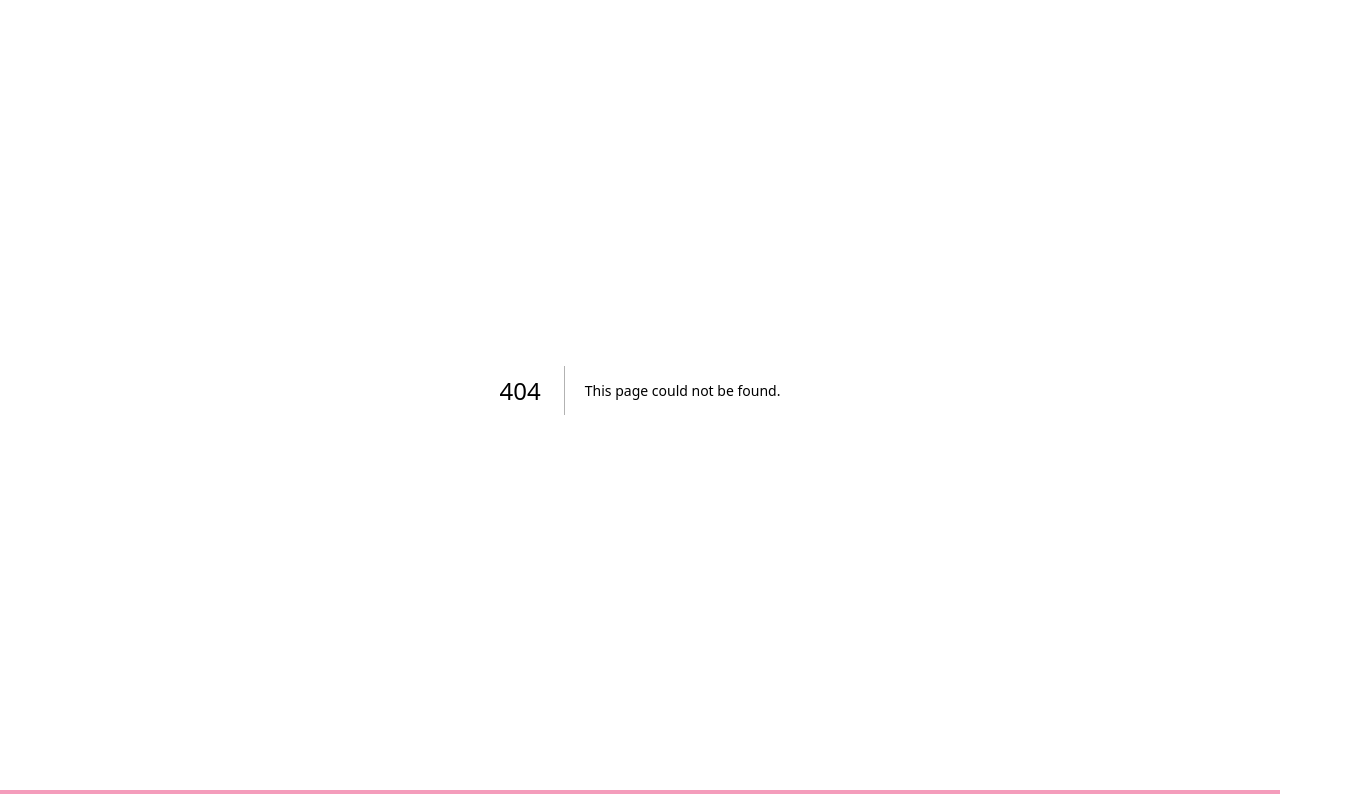
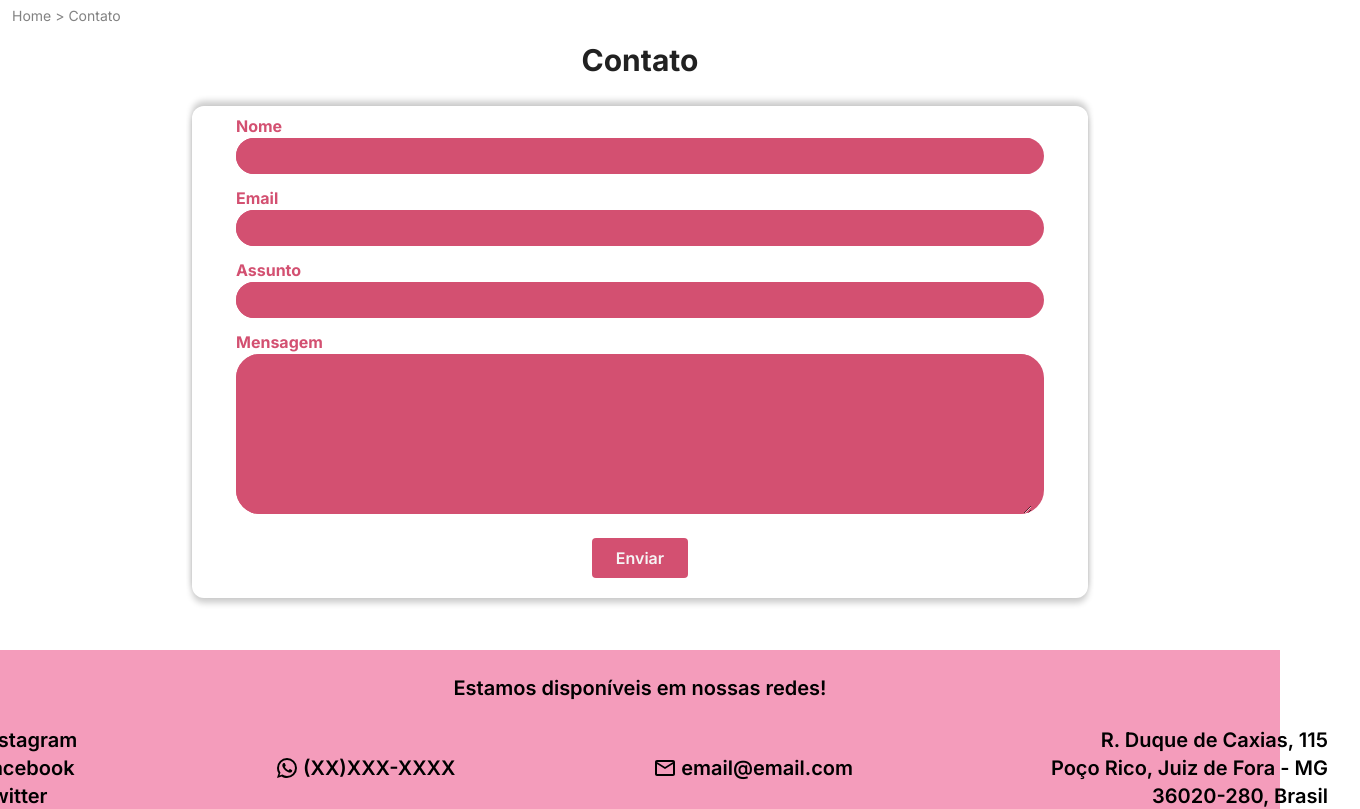
Before and after one commit to luizamc003/Next-Desafio-2025.1, a Next.js app: page /contact in a window 1280 px wide. Before the commit this address had no page. Shown: the part 200-1009 px from the top of the page, 1360 px wide, since content can reach past the window. Built offline with nearby package versions, Linux system fonts and the light colour scheme.

Commit message:
add pagina de contato

```diff
--- /dev/null
+++ b/src/app/contact/page.tsx
@@ -0,0 +1,5 @@
+import Contact from "@/components/contact-page";
+
+export default function Page() {
+  return <Contact />;
+}
--- /dev/null
+++ b/src/components/contact-page/index.tsx
@@ -0,0 +1,104 @@
+import TopNavegation from "../top-navegation";
+import {
+  EmailOutlined,
+  Instagram,
+  Facebook,
+  X,
+  WhatsApp,
+} from "@mui/icons-material";
+
+export default function Contact() {
+  const linksContact = [
+    { name: "Home", href: "/" },
+    { name: "Contato", href: "/contact" },
+  ];
+
+  return (
+    <div>
+      <TopNavegation links={linksContact} />
+      <h1 className="  text-3xl text-dark font-bold text-center">Contato</h1>
+      <div className="flex justify-center items-center py-7">
+        <div className="w-[90%] shadow-[0_-5px_6px_rgba(0.5,0.5,0.5,0.2),0_5px_6px_rgba(0.5,0.5,0.5,0.2)] rounded-xl flex justify-center items-start flex-col p-2 gap-3 md:w-[70%] md:px-11">
+          <div className="w-full ">
+            <span className="text-start text-primary-pink font-bold">Nome</span>
+            <div className=" w-full rounded-3xl overflow-hidden h-9 flex justify-center  bg-primary-pink pr-3">
+              <input
+                type="text"
+                className="px-2 w-full border-none outline-none bg-primary-pink text-white font-semibold"
+              />{" "}
+            </div>
+          </div>
+          <div className="w-full ">
+            <span className="text-start text-primary-pink font-bold">
+              Email
+            </span>
+            <div className=" w-full rounded-3xl overflow-hidden h-9 flex justify-center  bg-primary-pink pr-3">
+              <input
+                type="text"
+                className="px-2 w-full border-none outline-none bg-primary-pink text-white font-semibold"
+              />{" "}
+            </div>
+          </div>
+          <div className="w-full ">
+            <span className="text-start text-primary-pink font-bold">
+              Assunto
+            </span>
+            <div className=" w-full rounded-3xl overflow-hidden h-9 flex justify-center  bg-primary-pink pr-3">
+              <input
+                type="text"
+                className="px-2 w-full border-none outline-none bg-primary-pink text-white font-semibold"
+              />{" "}
+            </div>
+          </div>
+          <div className="w-full ">
+            <span className="text-start text-primary-pink font-bold">
+              Mensagem
+            </span>
+            <div className="w-full rounded-3xl overflow-hidden flex justify-center bg-primary-pink pr-3 h-40">
+              <textarea className="px-2 w-full border-none outline-none bg-primary-pink text-white font-semibold h-full"></textarea>
+            </div>
+          </div>
+          <div className="flex items-center justify-center py-2 sm:py-3 w-full">
+            <button className="bg-primary-pink text-white font-semibold px-4 py-1 sm:px-6 sm:py-2 rounded text-xs sm:text-base transition duration-300 ease-in-out transform hover:bg-gradient-to-r hover:from-primary-pink hover:to-secondary-pink hover:scale-105">
+              Enviar
+            </button>
+          </div>
+        </div>
+      </div>
+
+      <div className="w-full bg-secondary-pink flex justify-center items-center flex-col gap-6 py-6 my-6">
+        <span className="text-xl font-semibold text-center">
+          Estamos disponíveis em nossas redes!
+        </span>
+        <div className="flex flex-col md:justify-between md:w-[1440px] md:px-8 text-xl font-semibold justify-center items-center gap-3 lg:flex-row">
+          <div className="flex flex-col">
+            <div className="flex gap-1">
+              <Instagram />
+              <span>Instagram</span>
+            </div>
+            <div className="flex gap-1">
+              <Facebook />
+              <span>Facebook</span>
+            </div>
+            <div className="flex gap-1">
+              <X />
+              <span>Twitter</span>
+            </div>
+          </div>
+          <div className="flex gap-1 items-center">
+            <WhatsApp />
+            <span>(XX)XXX-XXXX</span>
+          </div>
+          <div className="flex gap-1 items-center">
+            <EmailOutlined />
+            <span>email@email.com</span>
+          </div>
+          <p className="lg:text-end flex items-center text-center">
+            R. Duque de Caxias, 115 <br /> Poço Rico, Juiz de Fora - MG <br />
+            36020-280, Brasil
+          </p>
+        </div>
+      </div>
+    </div>
+  );
+}
--- a/src/components/header/navbar/index.tsx
+++ b/src/components/header/navbar/index.tsx
@@ -2,9 +2,9 @@ import Link from "next/link";
 import { ManageAccountsOutlined } from "@mui/icons-material";
 
 const links = [
-  { href: "/home", label: "Home" },
-  { href: "/produtos", label: "Produtos" },
-  { href: "/contato", label: "Contato" },
+  { href: "/", label: "Home" },
+  { href: "/posts", label: "Produtos" },
+  { href: "/contact", label: "Contato" },
   { href: "/login", label: "Login" },
 ];
 
--- a/src/components/posts/search/index.tsx
+++ b/src/components/posts/search/index.tsx
@@ -6,11 +6,12 @@ export default function Search() {
       <div className="w-[60%] border-2 rounded-3xl overflow-hidden h-9 flex justify-center items-center border-primary-pink bg-slate-50 pr-3">
         <input
           type="text"
-          className="w-full px-3 border-none outline-none bg-slate-50"
+          placeholder="Busca"
+          className="w-full px-3 border-none outline-none bg-slate-50 text-primary-pink placeholder-primary-pink"
         />
 
         <button>
-          <SearchRounded className="text-primary-pink" />
+          <SearchRounded className="text-primary-pink text-3xl" />
         </button>
       </div>
     </div>
```
